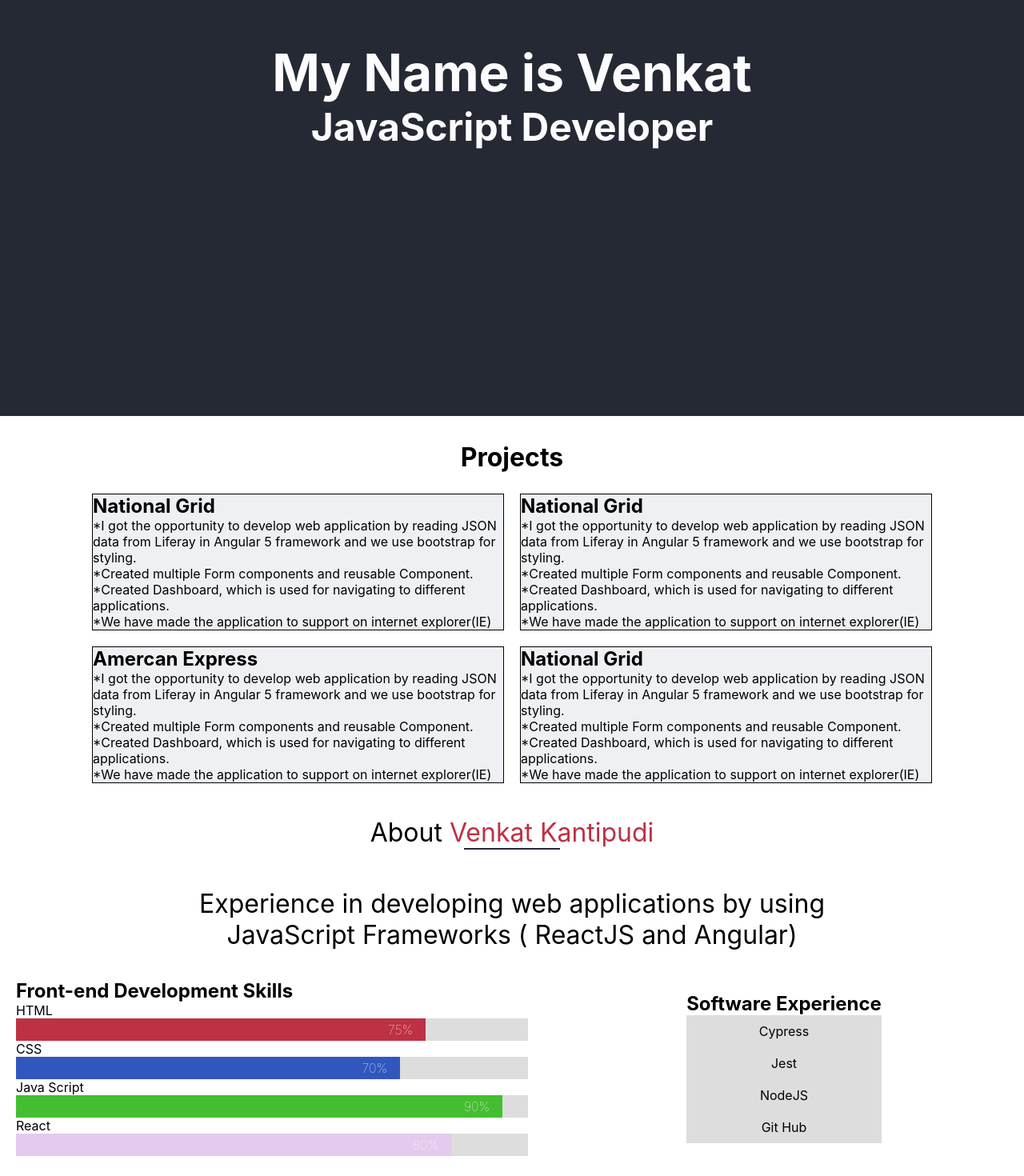
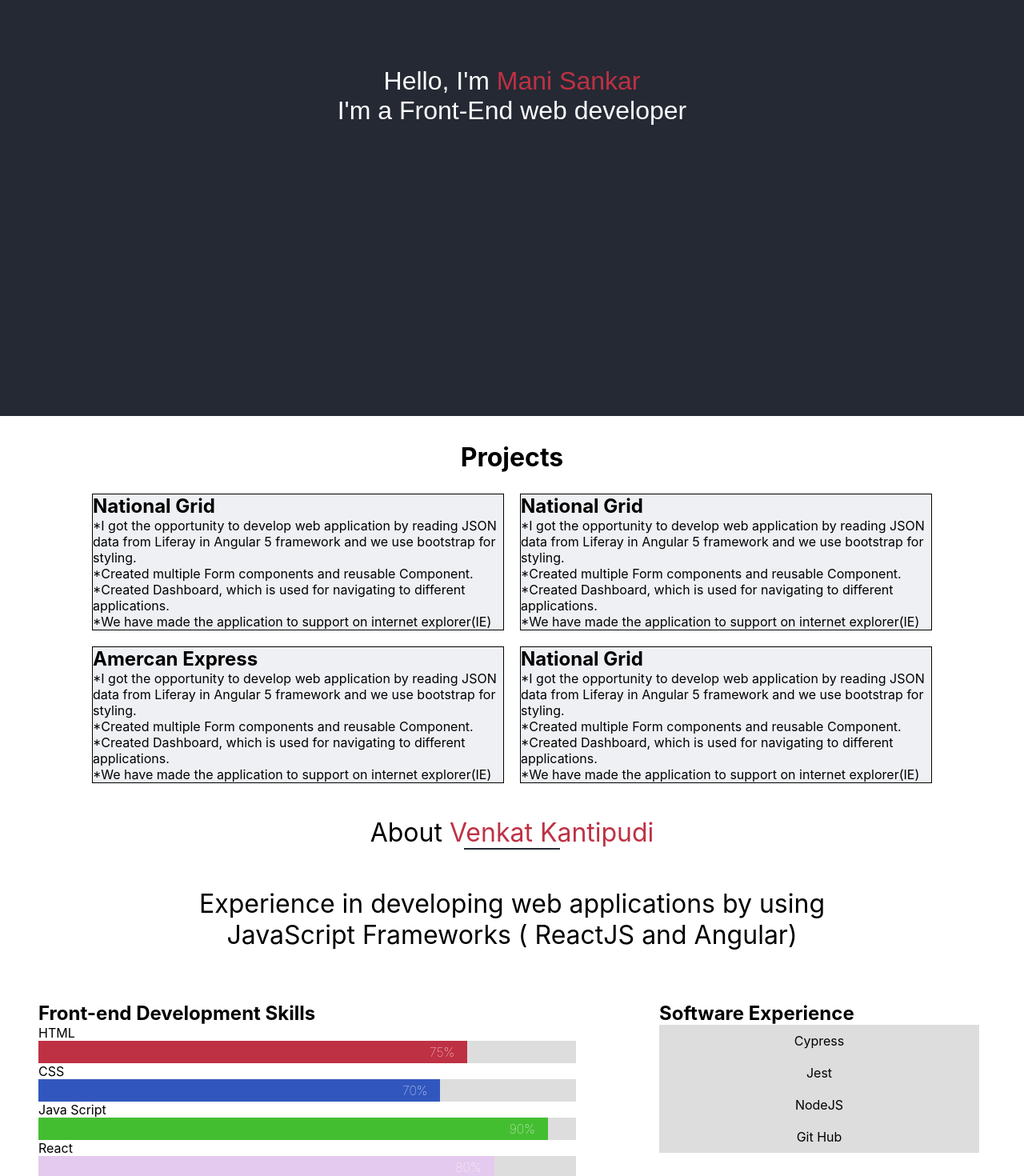
Before and after one commit to manisankar25/portfolio, a React (Create React App) app: page / in a window 1280 px wide. Shown: the part 280-1750 px from the top of the page at 80% size. Built offline with nearby package versions, Linux system fonts and the light colour scheme.

Commit message:
response changes

```diff
--- a/src/components/header.js
+++ b/src/components/header.js
@@ -1,6 +1,6 @@
 import React, { useRef } from 'react';
 import '../styles/portfolio.css';
-const Header = ({ resultRef, projectRef, skillref}) => {
+const Header = ({ resultRef, projectRef, skillref }) => {
     const projects = useRef();
     const about = useRef();
     const content = useRef();
@@ -14,10 +14,6 @@ const Header = ({ resultRef, projectRef, skillref}) => {
     const contactHandle = () => {
         resultRef.current.scrollIntoView({ behavior: "smooth" });
     }
-    const personalHandle = () => {
-        Personal.current.scrollIntoView({ behavior: "smooth" });
-    }
-
 
     return (
         <div>
@@ -25,11 +21,10 @@ const Header = ({ resultRef, projectRef, skillref}) => {
                 <li onClick={projectHandle}>Projects</li>
                 <li onClick={aboutHandle}>About</li>
                 <li onClick={contactHandle}>Contact</li>
-                <li onClick={personalHandle}>Personal</li>
             </ul>
             <div className="intro">
-                <h1>My Name is Venkat</h1>
-                <h2>JavaScript Developer</h2>
+                <h1>Hello, I'm <span>Mani Sankar</span></h1>
+                <h1>I'm a Front-End web developer</h1>
             </div>
         </div>
     )
--- a/src/styles/portfolio.css
+++ b/src/styles/portfolio.css
@@ -2,6 +2,10 @@
     padding: 0;
     margin: 0;
     list-style: none;
+}
+
+html {
+    font-family: 'Raleway', sans-serif;
 }
 
 .NavBar {
@@ -88,12 +92,13 @@
 }
 
 .support-skills {
-    margin: auto;
+    min-width: 25rem;
+    max-width: 25%;
+    margin: 3rem auto;
 }
 
 .commonskill {
     background-color: #ddd;
-    width: 40rem;
 }
 
 .skills {
@@ -182,7 +187,10 @@
 }
 
 .forntend-skills {
-    padding: 20px;
+    width: 42rem;
+    min-width: 32rem;
+    max-width: 75%;
+    margin: 3rem;
 }
 
 .skillsName {
@@ -192,6 +200,13 @@
     justify-content: center;
     align-items: center;
 }
+
+@media (max-width: 800px) {
+    .about-skills {
+      flex-direction: column;
+    }
+
+  }
 
 .skillsName p {
     padding: 10px;
@@ -227,3 +242,13 @@
 svg {
     font-size:3rem;
 }
+
+h1 {
+    font-size: 2rem;
+    font-family: sans-serif;
+    font-weight: 500;
+}
+
+h1 > span {
+    color: #be3144;
+}
```
